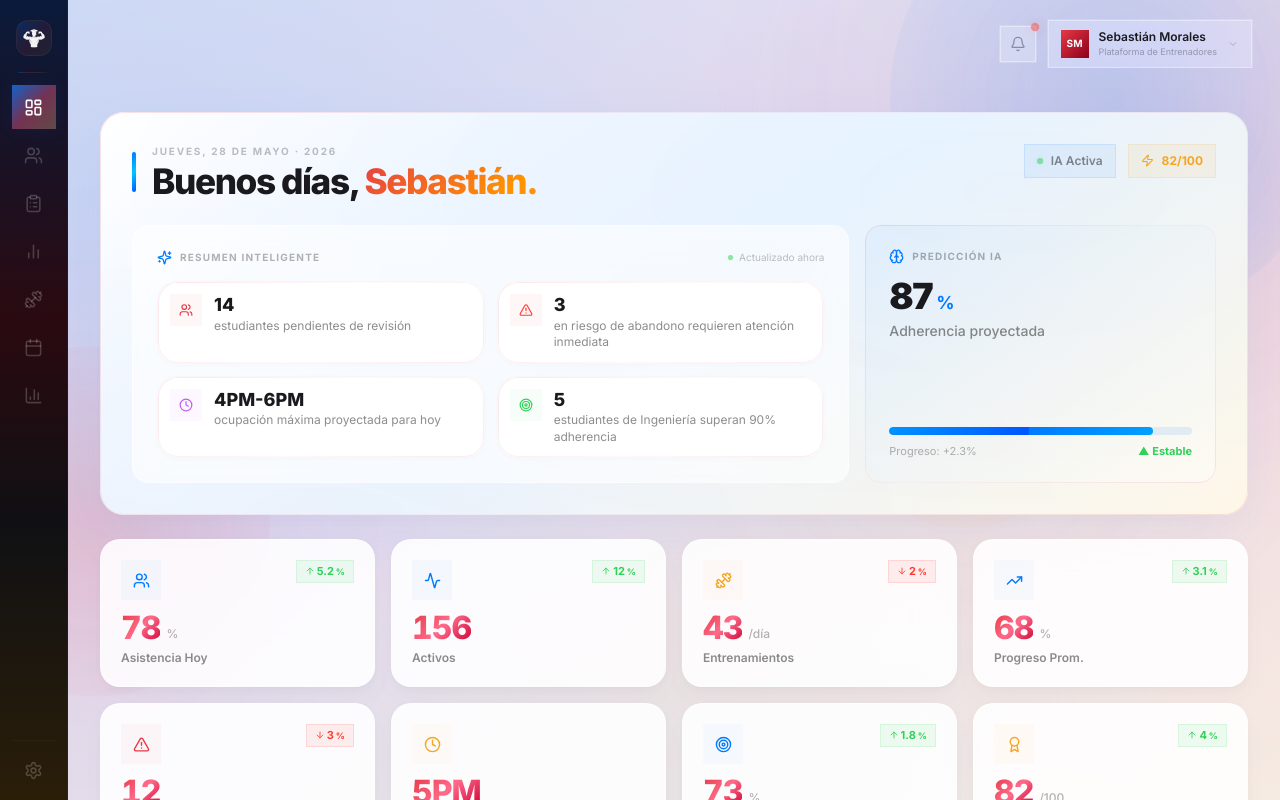
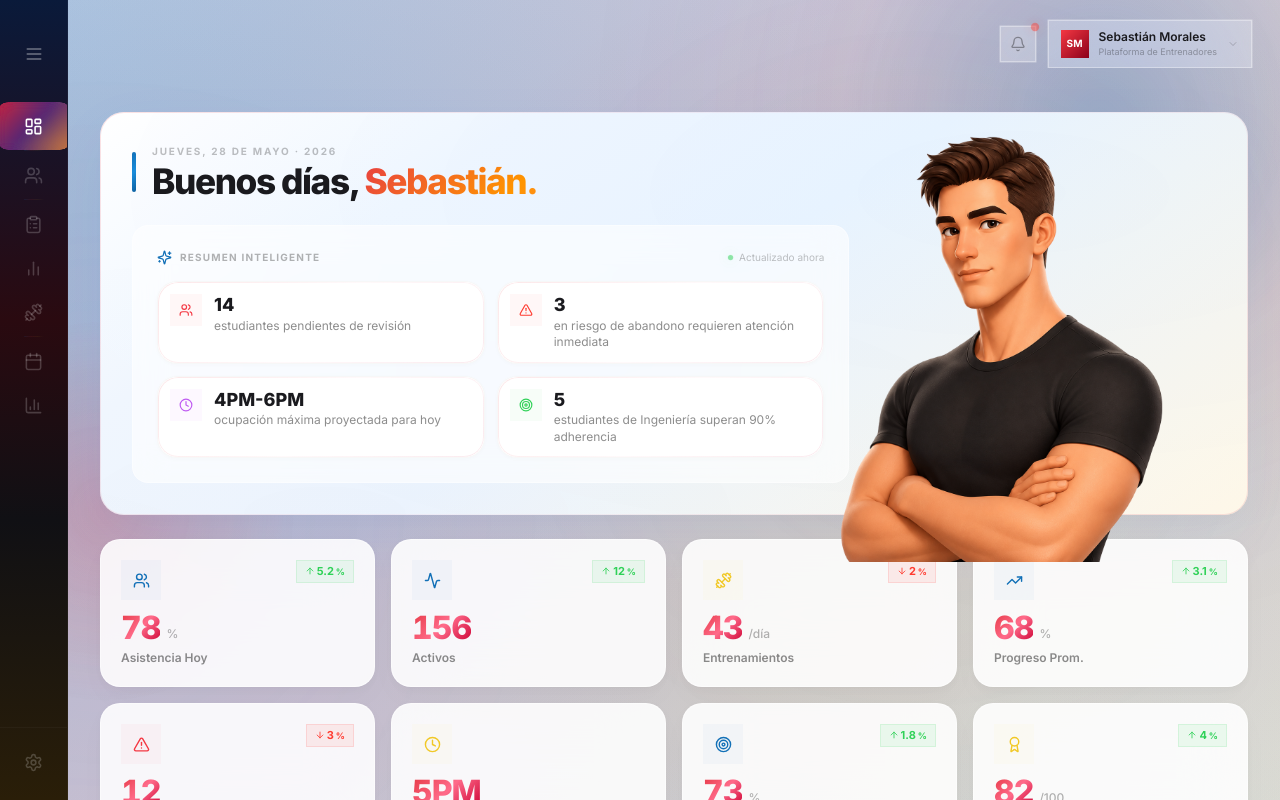
Before and after one commit to SebastianDavid2006/Unifit_Final_Project, a React (Vite) app in the folder frontend/: page / in a window 1280 px wide. Both pictures are taken after a click on the button 336 px from the left and 461 px from the top of the page. Built offline with nearby package versions, Linux system fonts and the light colour scheme.

Commit message:
Se agrego una nueva ilustración

```diff
--- a/frontend/index.html
+++ b/frontend/index.html
@@ -5,8 +5,9 @@
 
       <meta charset="UTF-8" />
       <meta name="viewport" content="width=device-width, initial-scale=1.0" />
-      <title>Generar aplicación según instrucciones</title>
-      <meta name="description" content="Streamline task management and collaboration for teams, enhancing productivity with intuitive features and real-time updates." />
+      <title>UNIFIT</title>
+      <link rel="icon" type="image/png" href="/src/assets/images/Unifit.png" />
+      <meta name="description" content="UNIFIT - Ecosistema Inteligente de Fitness" />
       <meta name="robots" content="noindex, nofollow" />
       <style>html, body { height: 100%; margin: 0; } #root { height: 100%; }</style>
 
--- a/frontend/src/app/components/TrainerDashboard.tsx
+++ b/frontend/src/app/components/TrainerDashboard.tsx
@@ -6,21 +6,21 @@ import {
 } from 'recharts'
 import {
   LayoutDashboard, Users, ClipboardList, BarChart2, Dumbbell, Calendar,
-  Brain, TrendingUp, AlertTriangle, Clock, Activity, Target, Award,
-  ChevronRight, Search, Plus, ArrowUp, ArrowDown, Zap, Sparkles,
-  Play, MoreHorizontal, CheckCircle, Flame, MapPin, RefreshCw, Bell, ChevronDown, BarChart3, Settings,
+  TrendingUp, AlertTriangle, Clock, Activity, Target, Award,
+  ChevronRight, Search, Plus, ArrowUp, ArrowDown, Sparkles,
+  Play, MoreHorizontal, CheckCircle, Flame, MapPin, RefreshCw, Bell, ChevronDown, BarChart3, Settings, Menu,
 } from 'lucide-react'
 import { StudentProfile } from './StudentProfile'
-import logotipo from '../../assets/images/Logotipo.png'
+import coachImg from '../../assets/illustrations/dashboard/coach.png'
 
 // ── Colors ──
 
-const RED = '#E63946'
-const BLUE = '#007AFF'
-const YELLOW = '#F5A623'
-const BLUE_GRAD = 'linear-gradient(135deg, #007AFF, #00C7FF, #0055FF)'
-const YELLOW_GRAD = 'linear-gradient(135deg, #F5A623, #FFD60A, #E89600)'
-const RED_GRAD = 'linear-gradient(135deg, #E63946, #FF6B8A, #CC0033)'
+const RED = '#F43843'
+const BLUE = '#1270B7'
+const YELLOW = '#F1C827'
+const BLUE_GRAD = 'linear-gradient(135deg, #1270B7, #1A8CDB, #0D5F9E)'
+const YELLOW_GRAD = 'linear-gradient(135deg, #F1C827, #FFD60A, #D4A800)'
+const RED_GRAD = 'linear-gradient(135deg, #F43843, #FF6B8A, #CC0033)'
 
 // ── Data ──
 
@@ -191,6 +191,7 @@ interface Assessment {
 
 export function TrainerDashboard() {
   const [section, setSection] = useState<Section>('dashboard')
+  const [expanded, setExpanded] = useState(false)
   const [selectedStudent, setSelectedStudent] = useState<typeof students[0] | null>(null)
   const [search, setSearch] = useState('')
   const [riskFilter, setRiskFilter] = useState<'all' | 'high' | 'medium' | 'low'>('all')
@@ -266,75 +267,196 @@ export function TrainerDashboard() {
 
   return (
     <div className="flex size-full overflow-hidden mesh-bg relative">
-      <div className="floating-sphere" style={{ width: 450, height: 450, background: 'radial-gradient(circle, rgba(0,122,255,0.15), transparent)', top: '-120px', right: '-60px', animationDelay: '0s' }} />
-      <div className="floating-sphere" style={{ width: 350, height: 350, background: 'radial-gradient(circle, rgba(230,57,70,0.12), transparent)', bottom: '10%', left: '-80px', animationDelay: '-5s' }} />
-      <div className="floating-sphere" style={{ width: 250, height: 250, background: 'radial-gradient(circle, rgba(245,166,35,0.1), transparent)', top: '35%', right: '15%', animationDelay: '-10s' }} />
+      <div className="floating-sphere" style={{ width: 600, height: 600, background: 'radial-gradient(circle, rgba(18,112,183,0.25), transparent 60%)', top: '-180px', right: '-120px' }} />
+      <div className="floating-sphere" style={{ width: 450, height: 450, background: 'radial-gradient(circle, rgba(244,56,67,0.2), transparent 60%)', bottom: '5%', left: '-120px' }} />
+      <div className="floating-sphere" style={{ width: 350, height: 350, background: 'radial-gradient(circle, rgba(241,200,39,0.18), transparent 60%)', top: '25%', right: '15%' }} />
+
+      <svg style={{ position: 'absolute', width: 0, height: 0 }}>
+        <defs>
+          <filter id="goo">
+            <feGaussianBlur in="SourceGraphic" stdDeviation="4" result="blur" />
+            <feColorMatrix in="blur" mode="matrix" values="1 0 0 0 0  0 1 0 0 0  0 0 1 0 0  0 0 0 25 -8" result="goo" />
+          </filter>
+        </defs>
+      </svg>
 
       <aside
-        className="w-[68px] flex flex-col items-center pt-5 pb-4 gap-1 flex-shrink-0 z-50 relative overflow-hidden"
+        className={`${expanded ? 'w-52' : 'w-[68px]'} flex flex-col items-center pt-8 pb-4 gap-1 flex-shrink-0 z-50 relative`}
         style={{
           background: 'linear-gradient(180deg, #0A1A3A 0%, #2A0A10 40%, #101014 65%, #2A1E08 100%)',
           borderRight: '1px solid rgba(255,255,255,0.04)',
+          overflow: 'hidden',
+          transition: 'width 0.4s cubic-bezier(0.4, 0, 0.2, 1)',
         }}
       >
+        <button
+          onClick={() => setExpanded(!expanded)}
+          className="w-11 h-11 rounded-xl flex items-center justify-center flex-shrink-0 mb-6 hover:bg-white/5 transition-colors"
+          style={{ color: 'rgba(255,255,255,0.4)' }}
+          title={expanded ? 'Colapsar' : 'Expandir'}
+        >
+          <Menu size={20} />
+        </button>
+
         <div
-          className="flex items-center justify-center mb-3 overflow-hidden"
+          className="flex flex-col w-full relative"
           style={{
-            width: 36, height: 36, borderRadius: 12,
-            background: 'linear-gradient(135deg, rgba(0,122,255,0.2), rgba(230,57,70,0.1), rgba(245,166,35,0.08))',
-            border: '1px solid rgba(255,255,255,0.04)',
+            alignItems: 'center',
+            paddingLeft: expanded ? 12 : 0,
+            paddingRight: expanded ? 12 : 0,
+            transition: 'padding 0.45s cubic-bezier(0.4, 0, 0.2, 1)',
           }}
         >
-          <img src={logotipo} alt="UNIFIT" style={{ width: 26, height: 26, objectFit: 'contain' }} />
-        </div>
-
-        <div className="w-8 h-px rounded-full mb-2" style={{
-          background: 'linear-gradient(90deg, rgba(0,122,255,0.3), rgba(230,57,70,0.2), rgba(245,166,35,0.12), transparent)',
-        }} />
-
-        {sidebarItems.filter(i => i.id !== 'configuration').map(item => (
-          <motion.button
-            key={item.id}
-            onClick={() => setSection(item.id)}
-            title={item.label}
-            whileHover={{ scale: 1.08 }}
-            whileTap={{ scale: 0.92 }}
-            className="relative w-11 h-11 rounded-xl flex items-center justify-center transition-all duration-200"
+          {/* Gooey layer */}
+          <div className="absolute inset-0 flex flex-col items-center pointer-events-none" style={{ filter: 'url(#goo)' }}>
+            {sidebarItems.filter(i => i.id !== 'configuration').flatMap((item, i, arr) => {
+              const groups = [[arr[0]], [arr[1], arr[3]], [arr[2], arr[4]], [arr[5], arr[6]]]
+              const groupIdx = groups.findIndex(g => g.includes(item))
+              const isFirstInGroup = groups[groupIdx]?.[0] === item
+              return [
+                ...(groupIdx > 0 && isFirstInGroup ? [{ type: 'divider' as const, h: 20 }] : []),
+                { type: 'indicator' as const, id: item.id, isActive: section === item.id },
+              ]
+            }).map((entry, idx) =>
+              entry.type === 'divider' ? (
+                <div key={`div-${idx}`} />
+              ) : (
+                <div key={entry.id} className="overflow-hidden flex-shrink-0" style={{
+                  height: 44,
+                  width: expanded ? 184 : 68,
+                  borderRadius: expanded ? 10 : 0,
+                  transition: 'width 0.45s cubic-bezier(0.4, 0, 0.2, 1), border-radius 0.35s ease',
+                }}>
+                  {entry.isActive && (
+                    <motion.div
+                      layoutId="goo-indicator"
+                      className="size-full"
+                      style={{
+                      background: 'linear-gradient(135deg, #e42332, #2b2c8a, #efbb29)',
+                      boxShadow: 'inset 0 0 60px rgba(228,35,50,0.35), inset 0 0 120px rgba(43,44,138,0.3), 0 0 30px rgba(228,35,50,0.12), 0 0 60px rgba(43,44,138,0.06)',
+                      }}
+                      transition={{ type: 'spring', stiffness: 260, damping: 22, mass: 0.6 }}
+                    />
+                  )}
+                </div>
+              )
+            )}
+          </div>
+          {/* Buttons layer */}
+          {sidebarItems.filter(i => i.id !== 'configuration').flatMap((item, i, arr) => {
+            const groups = [[arr[0]], [arr[1], arr[3]], [arr[2], arr[4]], [arr[5], arr[6]]]
+            const groupIdx = groups.findIndex(g => g.includes(item))
+            const isFirstInGroup = groups[groupIdx]?.[0] === item
+            return [
+              ...(groupIdx > 0 && isFirstInGroup ? [{ type: 'divider' as const }] : []),
+              { type: 'item' as const, item },
+            ]
+          }).map((entry, idx) =>
+            entry.type === 'divider' ? (
+              <div key={`div-${idx}`} className="h-px rounded-full my-0.5 flex-shrink-0" style={{
+                width: expanded ? 160 : 20,
+                background: 'linear-gradient(90deg, rgba(18,112,183,0.12), rgba(244,56,67,0.08), rgba(241,200,39,0.06), transparent)',
+                transition: 'width 0.45s cubic-bezier(0.4, 0, 0.2, 1)',
+              }} />
+            ) : (
+              <button
+                key={entry.item.id}
+                onClick={() => setSection(entry.item.id)}
+                title={entry.item.label}
+                className="relative flex items-center overflow-hidden flex-shrink-0"
+                style={{
+                  height: 44,
+                  width: expanded ? 184 : 68,
+                  paddingLeft: expanded ? 0 : 12,
+                  borderRadius: expanded ? 10 : 0,
+                  background: 'transparent',
+                  color: section === entry.item.id ? '#fff' : 'rgba(255,255,255,0.2)',
+                  transition: 'width 0.45s cubic-bezier(0.4, 0, 0.2, 1), padding-left 0.45s cubic-bezier(0.4, 0, 0.2, 1), border-radius 0.35s ease, color 0.3s ease',
+                }}
+              >
+                <div className="flex items-center justify-center w-11 h-11 flex-shrink-0">
+                  <entry.item.icon size={19} />
+                </div>
+                <span style={{
+                  opacity: expanded ? 1 : 0,
+                  transition: 'opacity 0.3s ease 0.05s',
+                  fontSize: 12,
+                  fontWeight: 500,
+                  whiteSpace: 'nowrap',
+                }}>
+                  {entry.item.label}
+                </span>
+              </button>
+            )
+          )}
+        </div>
+
+        <div className="w-full mt-auto pt-3 flex-shrink-0" style={{ borderTop: '1px solid rgba(255,255,255,0.03)' }}>
+          <div
+            className="flex flex-col relative"
             style={{
-              background: section === item.id
-                ? 'linear-gradient(135deg, rgba(0,122,255,0.75), rgba(230,57,70,0.5), rgba(245,166,35,0.35))'
-                : 'transparent',
-              color: section === item.id ? '#fff' : 'rgba(255,255,255,0.2)',
-              boxShadow: section === item.id
-                ? 'inset 0 0 50px rgba(0,122,255,0.2), inset 0 0 100px rgba(230,57,70,0.1), 0 0 20px rgba(0,122,255,0.08)'
-                : 'none',
+              alignItems: 'center',
+              paddingLeft: expanded ? 12 : 0,
+              paddingRight: expanded ? 12 : 0,
+              transition: 'padding 0.45s cubic-bezier(0.4, 0, 0.2, 1)',
             }}
           >
-            <item.icon size={19} />
-          </motion.button>
-        ))}
-        {sidebarItems.filter(i => i.id === 'configuration').map(item => (
-          <motion.button
-            key={item.id}
-            onClick={() => setSection(item.id)}
-            title={item.label}
-            whileHover={{ scale: 1.08 }}
-            whileTap={{ scale: 0.92 }}
-            className="relative w-11 h-11 rounded-xl flex items-center justify-center transition-all duration-200 mt-auto pt-4"
-            style={{
-              borderTop: '1px solid rgba(255,255,255,0.03)',
-              background: section === item.id
-                ? 'linear-gradient(135deg, rgba(0,122,255,0.75), rgba(230,57,70,0.5), rgba(245,166,35,0.35))'
-                : 'transparent',
-              color: section === item.id ? '#fff' : 'rgba(255,255,255,0.2)',
-              boxShadow: section === item.id
-                ? 'inset 0 0 40px rgba(0,122,255,0.12), inset 0 0 80px rgba(230,57,70,0.06)'
-                : 'none',
-            }}
-          >
-            <item.icon size={19} />
-          </motion.button>
-        ))}
+            {/* Gooey layer */}
+            <div className="absolute inset-0 flex flex-col items-center pointer-events-none" style={{ filter: 'url(#goo)' }}>
+              {sidebarItems.filter(i => i.id === 'configuration').map(item => (
+                <div key={item.id} className="overflow-hidden flex-shrink-0" style={{
+                  height: 44,
+                  width: expanded ? 184 : 68,
+                  borderRadius: expanded ? 10 : 0,
+                  transition: 'width 0.45s cubic-bezier(0.4, 0, 0.2, 1), border-radius 0.35s ease',
+                }}>
+                  {section === item.id && (
+                    <motion.div
+                      layoutId="goo-indicator"
+                      className="size-full"
+                      style={{
+                      background: 'linear-gradient(135deg, #e42332, #2b2c8a, #efbb29)',
+                      boxShadow: 'inset 0 0 60px rgba(228,35,50,0.35), inset 0 0 120px rgba(43,44,138,0.3), 0 0 30px rgba(228,35,50,0.12), 0 0 60px rgba(43,44,138,0.06)',
+                      }}
+                      transition={{ type: 'spring', stiffness: 260, damping: 22, mass: 0.6 }}
+                    />
+                  )}
+                </div>
+              ))}
+            </div>
+            {/* Buttons layer */}
+            {sidebarItems.filter(i => i.id === 'configuration').map(item => (
+              <button
+                key={item.id}
+                onClick={() => setSection(item.id)}
+                title={item.label}
+                className="relative flex items-center overflow-hidden flex-shrink-0"
+                style={{
+                  height: 44,
+                  width: expanded ? 184 : 68,
+                  paddingLeft: expanded ? 0 : 12,
+                  borderRadius: expanded ? 10 : 0,
+                  background: 'transparent',
+                  color: section === item.id ? '#fff' : 'rgba(255,255,255,0.2)',
+                  transition: 'width 0.45s cubic-bezier(0.4, 0, 0.2, 1), padding-left 0.45s cubic-bezier(0.4, 0, 0.2, 1), border-radius 0.35s ease, color 0.3s ease',
+                }}
+              >
+                <div className="flex items-center justify-center w-11 h-11 flex-shrink-0">
+                  <item.icon size={19} />
+                </div>
+                <span style={{
+                  opacity: expanded ? 1 : 0,
+                  transition: 'opacity 0.3s ease 0.05s',
+                  fontSize: 12,
+                  fontWeight: 500,
+                  whiteSpace: 'nowrap',
+                }}>
+                  {item.label}
+                </span>
+              </button>
+            ))}
+          </div>
+        </div>
       </aside>
 
       <div className="flex-1 overflow-y-auto relative z-10">
@@ -369,7 +491,7 @@ export function TrainerDashboard() {
           >
             <div
               className="w-7 h-7 rounded-xl flex items-center justify-center text-white text-[10px] font-bold"
-              style={{ background: 'linear-gradient(135deg, #E63946, #8B001A)' }}
+              style={{ background: 'linear-gradient(135deg, #F43843, #8B001A)' }}
             >
               SM
             </div>
@@ -413,13 +535,14 @@ export function TrainerDashboard() {
           initial={{ opacity: 0, y: 24 }}
           animate={{ opacity: 1, y: 0 }}
           transition={{ duration: 0.7, ease: [0.16, 1, 0.3, 1] }}
-          className="relative rounded-3xl overflow-hidden gradient-border"
+          className="relative rounded-3xl gradient-border"
           style={{
             background: 'linear-gradient(145deg, #FFFFFF 0%, #F0F7FF 25%, #EBF5FF 50%, #FFF8E8 100%)',
             boxShadow: '0 20px 60px rgba(0,122,255,0.06), 0 8px 20px rgba(0,0,0,0.02)',
           }}
         >
-          {/* Animated mesh overlay */}
+          {/* Clipped container for mesh (keeps rounded corners clean) */}
+          <div className="absolute inset-0 rounded-3xl overflow-hidden pointer-events-none">
           <div
             className="absolute inset-0 opacity-60"
             style={{
@@ -432,6 +555,7 @@ export function TrainerDashboard() {
               animation: 'mesh-shift 15s ease-in-out infinite',
             }}
           />
+          </div>
 
           <div className="relative z-10 p-8">
             {/* Top bar */}
@@ -445,16 +569,6 @@ export function TrainerDashboard() {
                   <h1 className="mt-0.5" style={{ color: '#1A1A1E', fontSize: '2.2rem', fontWeight: 800, letterSpacing: '-0.04em' }}>
                     Buenos días, <span className="text-gradient-warm">Sebastián.</span>
                   </h1>
-                </div>
-              </div>
-              <div className="flex items-center gap-3">
-                <div className="flex items-center gap-2 px-3 py-2 rounded-xl" style={{ background: 'rgba(0,122,255,0.06)', border: '1px solid rgba(0,122,255,0.1)' }}>
-                  <div className="dot-live" style={{ width: 6, height: 6 }} />
-                  <span className="text-xs font-semibold" style={{ color: 'rgba(0,0,0,0.45)' }}>IA Activa</span>
-                </div>
-                <div className="flex items-center gap-2 px-3 py-2 rounded-xl" style={{ background: 'rgba(245,166,35,0.08)', border: '1px solid rgba(245,166,35,0.12)' }}>
-                  <Zap size={13} style={{ color: YELLOW }} />
-                  <span className="text-xs font-bold" style={{ color: YELLOW }}>82/100</span>
                 </div>
               </div>
             </div>
@@ -499,46 +613,33 @@ export function TrainerDashboard() {
                   ))}
                 </div>
               </motion.div>
-
-              {/* Predictive Card — with gradient */}
-              <motion.div
-                initial={{ opacity: 0, y: 16 }}
-                animate={{ opacity: 1, y: 0 }}
-                transition={{ delay: 0.25 }}
-                className="rounded-2xl p-6 flex flex-col justify-between gradient-border"
-                style={{
-                  background: 'linear-gradient(145deg, rgba(0,122,255,0.04), rgba(255,255,255,0.4))',
-                }}
-              >
-                <div>
-                  <div className="flex items-center gap-2 mb-3">
-                    <Brain size={15} style={{ color: BLUE }} />
-                    <span className="text-[10px] font-bold tracking-[0.12em] uppercase" style={{ color: 'rgba(0,0,0,0.3)' }}>Predicción IA</span>
-                  </div>
-                  <div className="flex items-baseline gap-1">
-                    <p className="text-4xl font-black" style={{ color: '#1A1A1E', letterSpacing: '-0.04em' }}>87</p>
-                    <p className="text-lg font-bold" style={{ color: BLUE }}>%</p>
-                  </div>
-                  <p className="text-sm font-medium mt-1" style={{ color: 'rgba(0,0,0,0.45)' }}>Adherencia proyectada</p>
-                </div>
-                <div className="mt-5">
-                  <div className="h-2 rounded-full overflow-hidden" style={{ background: 'rgba(0,122,255,0.1)' }}>
-                    <motion.div
-                      initial={{ width: 0 }}
-                      animate={{ width: '87%' }}
-                      transition={{ duration: 1.5, delay: 0.6, ease: [0.16, 1, 0.3, 1] }}
-                      className="h-full rounded-full"
-                      style={{ background: BLUE_GRAD, backgroundSize: '200% 100%', animation: 'shimmer 3s linear infinite' }}
-                    />
-                  </div>
-                  <div className="flex justify-between mt-2">
-                    <span className="text-[11px]" style={{ color: 'rgba(0,0,0,0.3)' }}>Progreso: +2.3%</span>
-                    <span className="text-[11px] font-bold" style={{ color: '#30D158' }}>▲ Estable</span>
-                  </div>
-                </div>
-              </motion.div>
-            </div>
-          </div>
+            </div>
+
+          </div>
+
+          {/* Coach image — pops out above the card */}
+          <motion.div
+            initial={{ opacity: 0, y: 16 }}
+            animate={{ opacity: 1, y: 0 }}
+            transition={{ delay: 0.25 }}
+            style={{
+              position: 'absolute',
+              right: 24,
+              top: 10,
+              width: 440,
+              height: 'auto',
+              zIndex: 20,
+            }}
+          >
+            <img
+              src={coachImg}
+              alt="Coach Dashboard"
+              className="w-full h-auto"
+            />
+            <div className="absolute bottom-0 left-0 right-0 h-24 pointer-events-none z-10" style={{
+              background: 'linear-gradient(to top, transparent 0%, transparent 100%)',
+            }} />
+          </motion.div>
         </motion.div>
 
         {/* KPI Cards — with accent tops */}
@@ -668,7 +769,6 @@ export function TrainerDashboard() {
             </div>
           </motion.div>
         </div>
-
       </div>
     )
   }
@@ -1601,7 +1701,7 @@ export function TrainerDashboard() {
         <div className="rounded-2xl p-6 premium-card">
           <h3 className="text-[#1A1A1E] font-bold mb-5" style={{ fontSize: '0.95rem' }}>Vista Previa</h3>
           <div className="flex items-center gap-5 p-5 rounded-xl" style={{ background: 'rgba(0,0,0,0.02)', border: '1px solid rgba(0,0,0,0.04)' }}>
-            <div className="w-14 h-14 rounded-2xl flex items-center justify-center flex-shrink-0" style={{ background: 'linear-gradient(135deg, #E63946, #CC0033)' }}>
+            <div className="w-14 h-14 rounded-2xl flex items-center justify-center flex-shrink-0" style={{ background: 'linear-gradient(135deg, #F43843, #CC0033)' }}>
               <Dumbbell size={28} color="white" />
             </div>
             <div className="flex-1 min-w-0">
--- a/frontend/src/styles/index.css
+++ b/frontend/src/styles/index.css
@@ -86,39 +86,42 @@
   50% { border-color: rgba(230, 57, 70, 0.2); }
 }
 
-/* ── Animated Nebulae ── */
+/* ── Animated Fluid Waves ── */
 
 .floating-sphere {
   position: absolute;
   border-radius: 50%;
   pointer-events: none;
-  animation: float-slow 14s ease-in-out infinite;
+  animation: float-slow 20s ease-in-out infinite;
   will-change: transform;
 }
 
 .floating-sphere::before {
   content: '';
   position: absolute;
-  inset: -60px;
+  inset: -100px;
   border-radius: 50%;
   background: inherit;
-  filter: blur(100px);
-  opacity: 0.6;
+  filter: blur(140px);
+  opacity: 0.75;
 }
 
-/* ── Vibrant 3-Color Background ── */
+.floating-sphere:nth-child(2) { animation-delay: -7s; }
+.floating-sphere:nth-child(3) { animation-delay: -14s; }
+
+/* ── 3-Color Mesh Gradient ── */
 
 .mesh-bg {
   position: relative;
   background:
-    radial-gradient(ellipse at 10% 15%, rgba(0, 122, 255, 0.15) 0%, transparent 50%),
-    radial-gradient(ellipse at 90% 20%, rgba(230, 57, 70, 0.12) 0%, transparent 45%),
-    radial-gradient(ellipse at 70% 85%, rgba(245, 166, 35, 0.1) 0%, transparent 40%),
-    radial-gradient(ellipse at 30% 70%, rgba(0, 122, 255, 0.08) 0%, transparent 45%),
-    radial-gradient(ellipse at 50% 50%, rgba(255, 255, 255, 0.15) 0%, transparent 60%),
-    linear-gradient(160deg, #E8EAF6 0%, #FCE4EC 25%, #FFF8E1 50%, #E3F2FD 75%, #F5F5F5 100%);
-  background-size: 250% 250%;
-  animation: mesh-shift 30s ease-in-out infinite;
+    radial-gradient(ellipse at 10% 15%, rgba(18, 112, 183, 0.3) 0%, transparent 50%),
+    radial-gradient(ellipse at 90% 20%, rgba(244, 56, 67, 0.25) 0%, transparent 45%),
+    radial-gradient(ellipse at 70% 85%, rgba(241, 200, 39, 0.22) 0%, transparent 40%),
+    radial-gradient(ellipse at 30% 70%, rgba(18, 112, 183, 0.15) 0%, transparent 45%),
+    radial-gradient(ellipse at 50% 50%, rgba(255, 255, 255, 0.3) 0%, transparent 55%),
+    linear-gradient(135deg, #D4E4F7 0%, #FCD8DA 20%, #FFF8D6 40%, #C8DDF5 60%, #E8E6F0 80%, #F5EDE8 100%);
+  background-size: 350% 350%;
+  animation: mesh-shift 40s ease-in-out infinite;
 }
 
 .mesh-bg::before {
@@ -126,9 +129,9 @@
   position: absolute;
   inset: 0;
   background:
-    radial-gradient(ellipse at 15% 25%, rgba(0, 122, 255, 0.06) 0%, transparent 50%),
-    radial-gradient(ellipse at 85% 30%, rgba(230, 57, 70, 0.05) 0%, transparent 40%),
-    radial-gradient(ellipse at 55% 80%, rgba(245, 166, 35, 0.04) 0%, transparent 40%);
+    radial-gradient(ellipse at 15% 25%, rgba(18, 112, 183, 0.1) 0%, transparent 50%),
+    radial-gradient(ellipse at 80% 30%, rgba(244, 56, 67, 0.08) 0%, transparent 40%),
+    radial-gradient(ellipse at 60% 80%, rgba(241, 200, 39, 0.07) 0%, transparent 40%);
   pointer-events: none;
   z-index: 0;
 }
```
Also changed, not shown: frontend/src/assets/illustrations/dashboard/coach.png (added), frontend/src/assets/images/Unifit.png (added).
